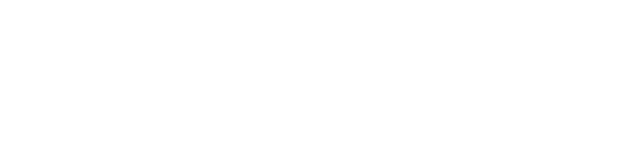
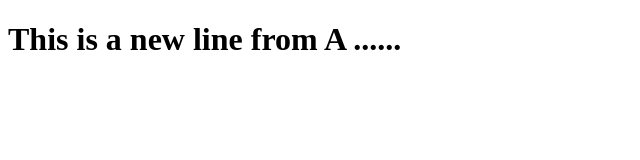
Before and after one commit to yi517513/Example, a plain HTML site: page index.html in a window 1280 px wide. Shown: the whole page, without its empty margins (0-640 px from the left). Drawn offline with Linux system fonts and the light colour scheme.

Commit message:
Add a new line

```diff
--- a/index.html
+++ b/index.html
@@ -5,5 +5,7 @@
     <meta name="viewport" content="width=device-width, initial-scale=1.0" />
     <title>Document</title>
   </head>
-  <body></body>
+  <body>
+    <h1>This is a new line from A ......</h1>
+  </body>
 </html>
```
